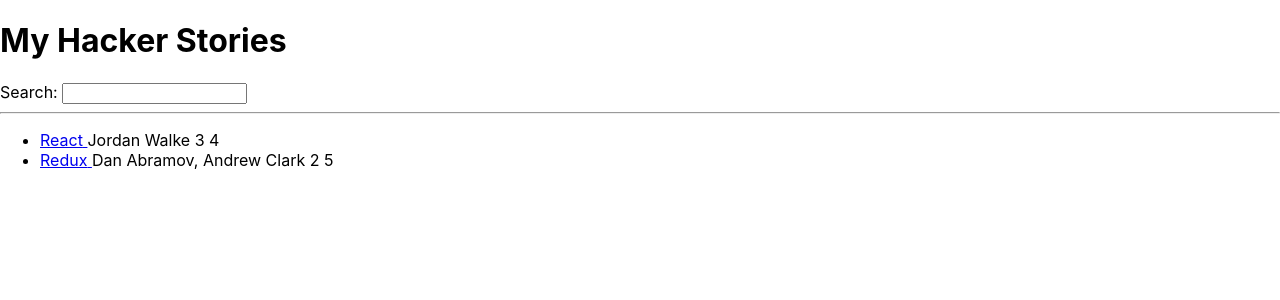
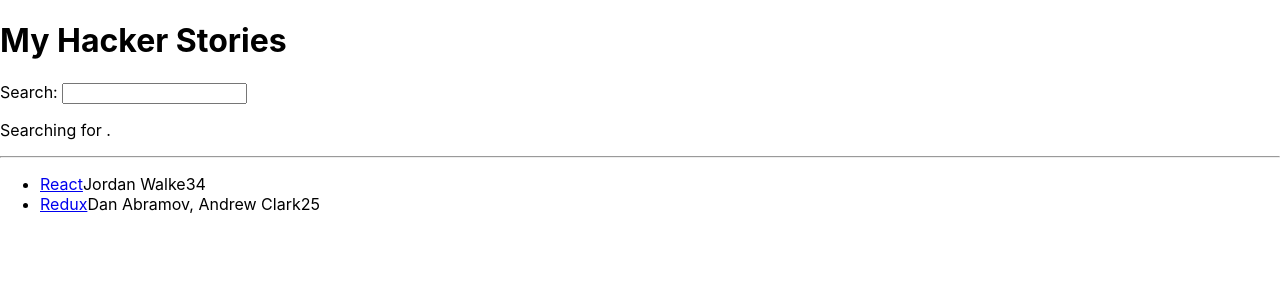
Before and after one commit to HarmonyClexx/hacker-stories, a React (Create React App) app: page / in a window 1280 px wide. Shown: the top 300 px of the page. Built offline with nearby package versions, Linux system fonts and the light colour scheme.

Commit message:
React State

```diff
--- a/src/App.js
+++ b/src/App.js
@@ -1,24 +1,4 @@
 import * as React from "react";
-
-const Item = (props)=>(
-  <li key={props.item.objectID}>
-          <span>
-            <a href={props.item.url}>{props.item.title} </a>
-          </span>
-          <span>{props.item.author} </span>
-          <span>{props.item.num_comments} </span>
-          <span>{props.item.points}</span>
-        </li>
-);
-const List = (props) => (
-  <>
-    <ul>
-      {props.list.map((item) => (
-        <Item key={item.objectID} item={item}/>
-      ))}
-    </ul>
-  </>
-);
 
 const App = () => {
   const stories = [
@@ -39,26 +19,53 @@
       objectID: 1,
     },
   ];
-  return(
-  <div>
-    <Search />
-    <hr />
-    {/* render the list here */}
-    <List list = {stories}/>
-  </div>
-)};
 
-const Search = ()=>{
-  const handleChange = (event)=>{
-    console.log(event.target.value);
-  }
-  return(
-    <>
-    <h1>My Hacker Stories</h1>
-    <label htmlFor="search">Search: </label>
-    <input id="search" type="text" onChange={handleChange}/>
-    </>
+  return (
+    <div>
+      <h1>My Hacker Stories</h1>
+      <Search />
+      <hr />
+      <List list={stories} />
+    </div>
   );
-}
+};
+
+const Search = () => {
+  const [searchTerm, setSearchTerm] = React.useState("");
+
+  const handleChange = (event) => {
+    setSearchTerm(event.target.value);
+  };
+
+  return (
+    <div>
+      <label htmlFor="search">Search: </label>
+      <input id="search" type="text" onChange={handleChange} />
+
+      <p>
+        Searching for <strong>{searchTerm}</strong>.
+      </p>
+    </div>
+  );
+};
+
+const List = (props) => (
+  <ul>
+    {props.list.map((item) => (
+      <Item key={item.objectID} item={item} />
+    ))}
+  </ul>
+);
+
+const Item = (props) => (
+  <li>
+    <span>
+      <a href={props.item.url}>{props.item.title}</a>
+    </span>
+    <span>{props.item.author}</span>
+    <span>{props.item.num_comments}</span>
+    <span>{props.item.points}</span>
+  </li>
+);
 
 export default App;
```
